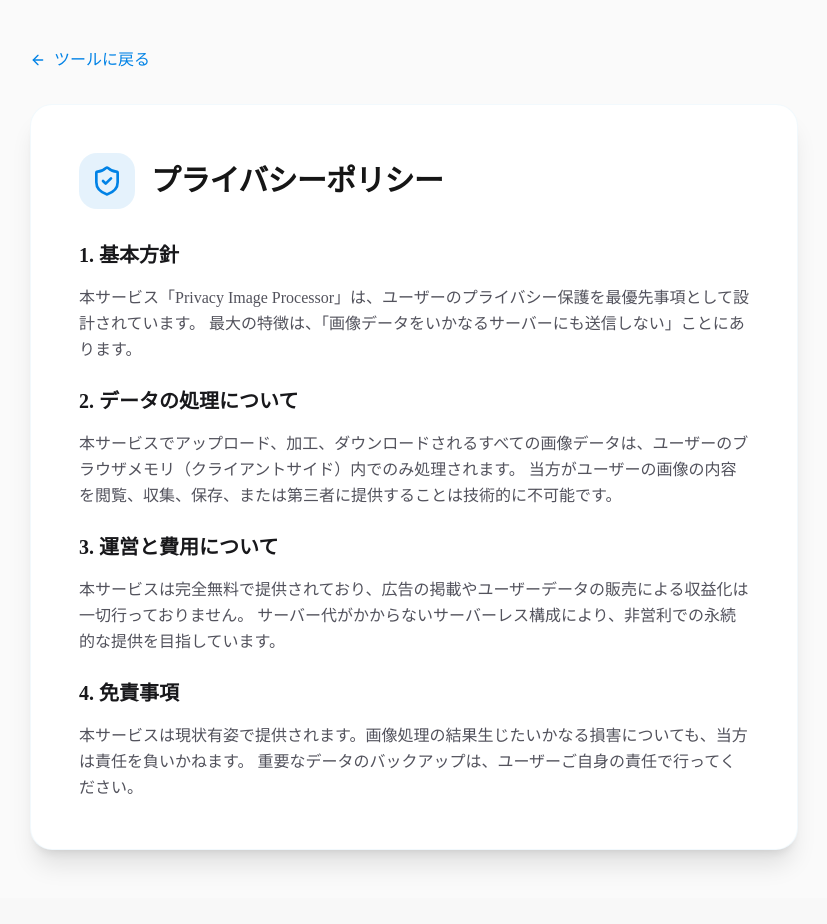
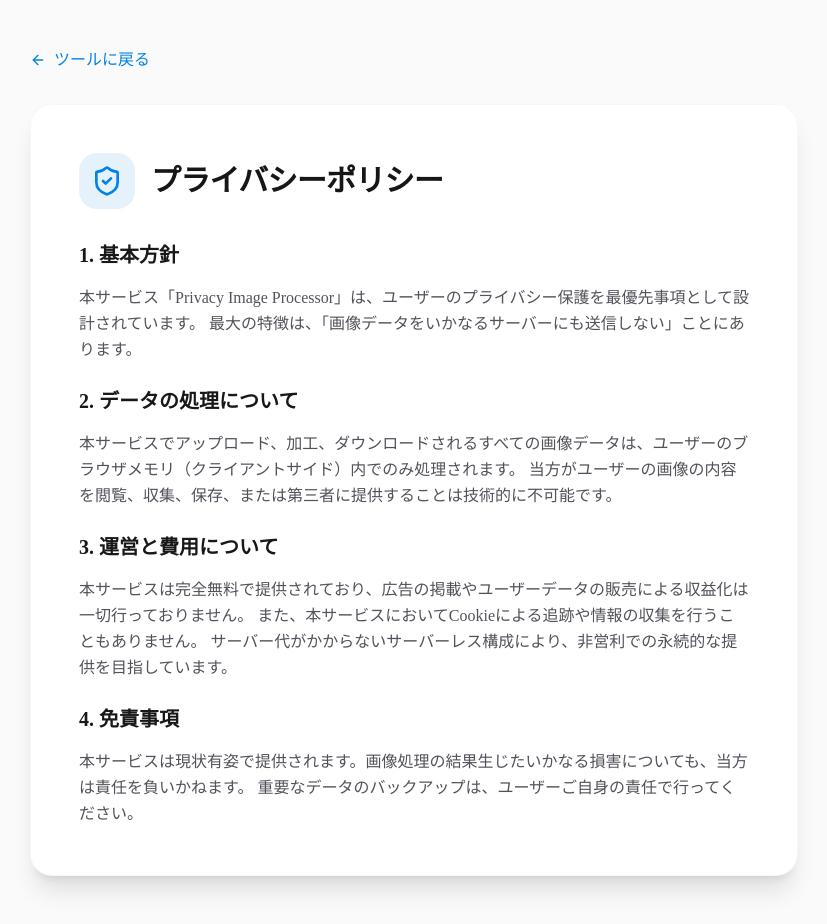
Before and after one commit to nachun07/Privacy-First-Image-Processor, a Next.js app: page /privacy in a window 1280 px wide. Shown: the whole page, without its empty margins (226-1053 px from the left). Before the commit the page ends 898 px from the top, so only its background shows below. Built offline with nearby package versions, Linux system fonts and the light colour scheme.

Commit message:
docs: update privacy policy content and formatting in privacy page

```diff
--- a/src/app/privacy/page.tsx
+++ b/src/app/privacy/page.tsx
@@ -39,6 +39,7 @@ export default function PrivacyPolicy() {
               <h2 className="text-xl font-bold text-zinc-900">3. 運営と費用について</h2>
               <p>
                 本サービスは完全無料で提供されており、広告の掲載やユーザーデータの販売による収益化は一切行っておりません。
+                また、本サービスにおいてCookieによる追跡や情報の収集を行うこともありません。
                 サーバー代がかからないサーバーレス構成により、非営利での永続的な提供を目指しています。
               </p>
             </section>
```
